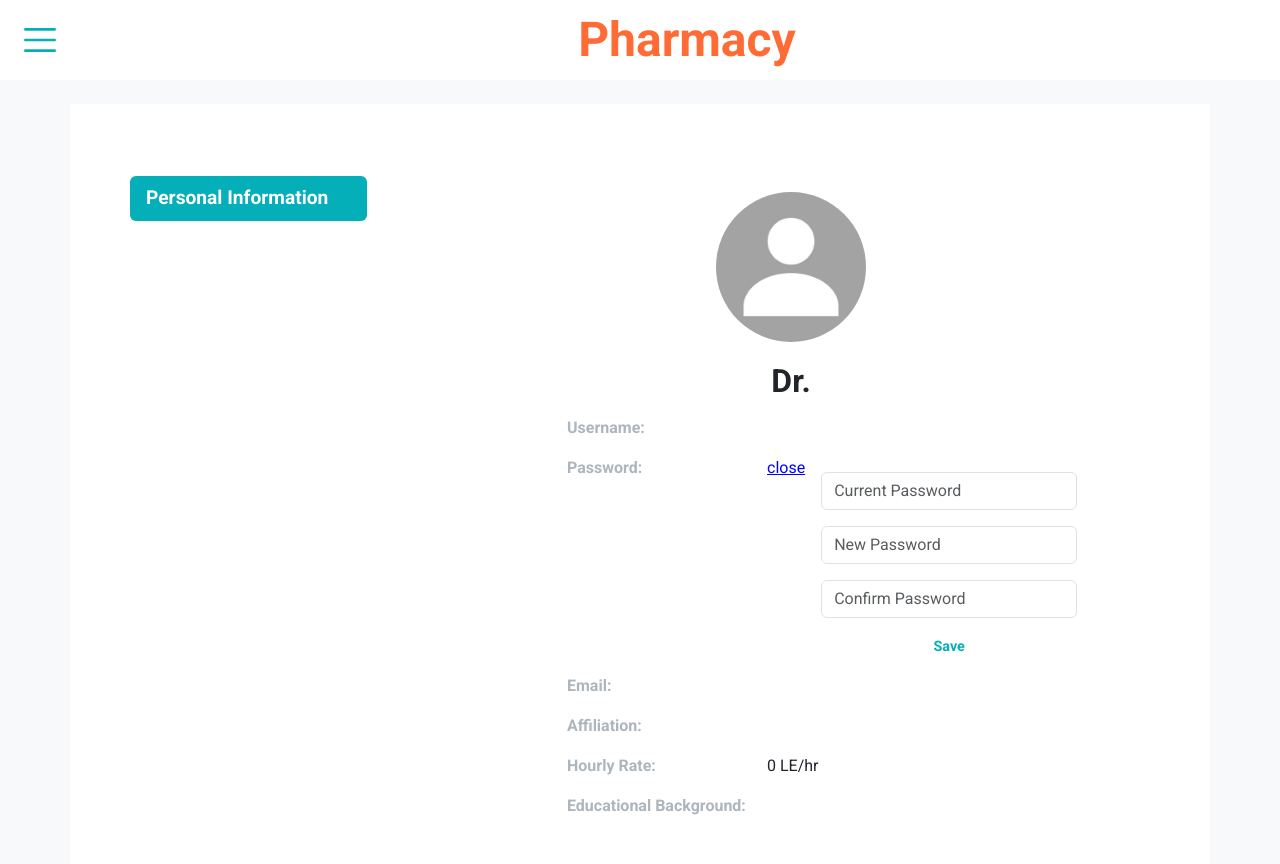
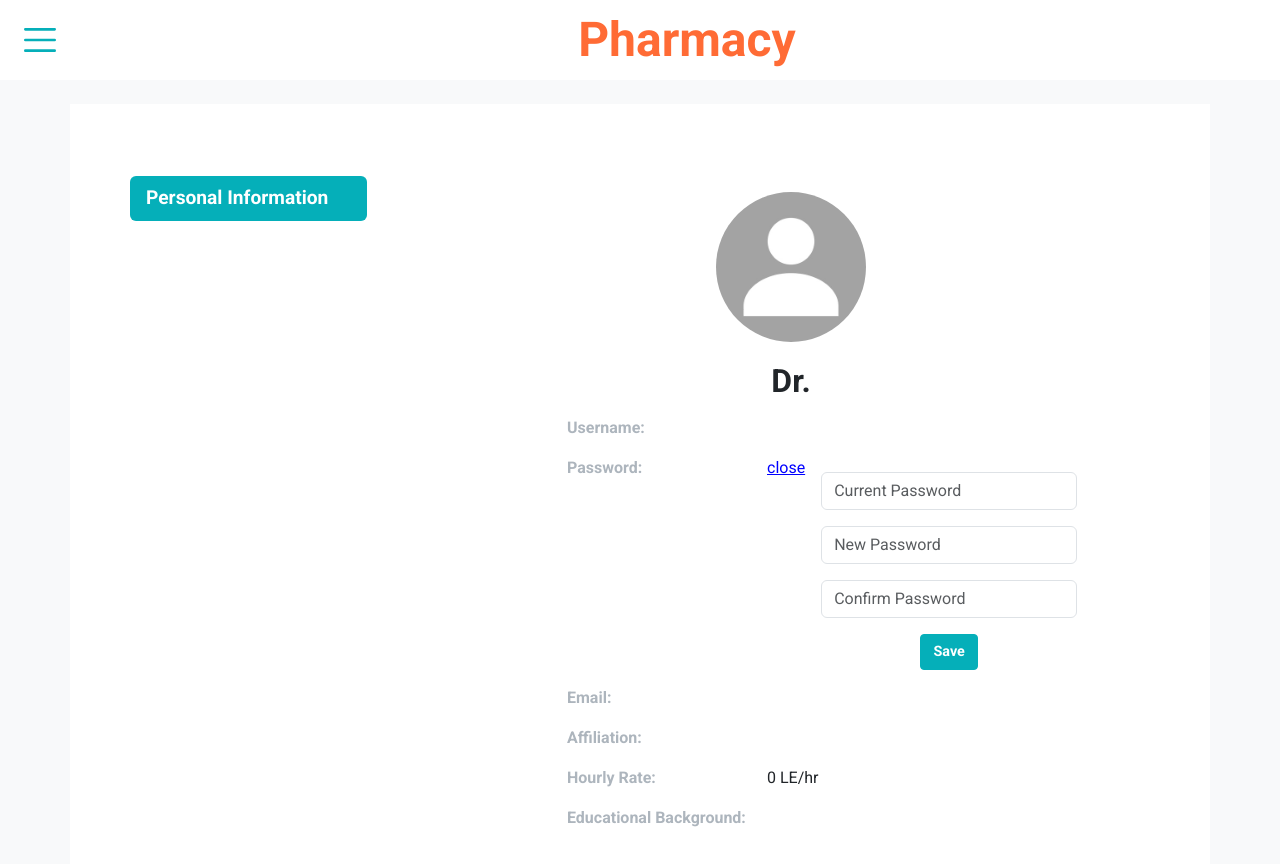
Before and after one commit to mariamelerian/Sonic-Pharmacy, a React (Create React App) app in the folder frontend/: page /Pharmacist/pharmacist-profile in a window 1280 px wide. Both pictures are taken after a click on the element "change password". Shown: the top 864 px of the page. Built offline with nearby package versions, Linux system fonts and the light colour scheme; a web font is replaced by a local one.

Commit message:
added a modal when u change pass to confirm

```diff
--- /dev/null
+++ b/frontend/src/components/ChangePassSuccessModal.jsx
@@ -0,0 +1,22 @@
+import React from "react";
+import Modal from "react-bootstrap/Modal";
+import Button from "react-bootstrap/Button";
+import { Link } from "react-router-dom";
+
+function ChangePassSuccessModal({ onClose }) {
+  return (
+    <Modal show={true} centered onHide={onClose}>
+      <Modal.Body className="text-center">
+        {`You Have Successfully Changed Your Password!`}
+      </Modal.Body>
+      <Modal.Footer className="d-flex align-items-center justify-content-center">
+
+          <Button variant="primary" onClick={onClose}>
+            Close
+          </Button>
+      </Modal.Footer>
+    </Modal>
+  );
+}
+
+export default ChangePassSuccessModal;
--- a/frontend/src/forms/ChangePass.jsx
+++ b/frontend/src/forms/ChangePass.jsx
@@ -2,12 +2,14 @@ import React, { useState } from "react";
 import Form from "react-bootstrap/Form";
 import { Button } from "react-bootstrap";
 import axios from "axios";
-
+import ChangePassSuccessModal from "../components/ChangePassSuccessModal";
 export default function ChangePass({ patient, api }) {
   const [oldPass, setOldPass] = useState("");
   const [newPass, setNewPass] = useState("");
   const [confirmNewPass, setConfirmNewPass] = useState("");
   const [error, setError] = useState(null);
+  const [showSuccessModal, setShowSuccessModal] = useState(false);
+
 
   const handleSubmit = async (e) => {
     e.preventDefault();
@@ -51,6 +53,7 @@ export default function ChangePass({ patient, api }) {
         newPassword: newPass,
       });
       if (response.status === 200) {
+        setShowSuccessModal(true);
         console.log("tmam");
       }
     } catch (error) {
@@ -102,20 +105,24 @@ export default function ChangePass({ patient, api }) {
           required
         />
 
-        <label
+         <Button
+      variant="primary"
       onClick={handleSubmit}
       style={{
         cursor: "pointer",
-            color: "#05afb9 ",
         fontWeight: "bold",
         fontSize: "0.9rem",
         marginLeft: patient ? "8rem" : "0px",
       }}
     >
       Save
-        </label>
+    </Button>
       </Form>
+      {/* {error && <div className="error">{error}</div>} */}
       {error && <div className="error">{error}</div>}
+
+{/* Render the success modal when showSuccessModal is true */}
+{showSuccessModal && <ChangePassSuccessModal onClose={() => setShowSuccessModal(false)} />}
     </div>
   );
 }
```
Lines whose indentation alone changed are shown as unchanged.
